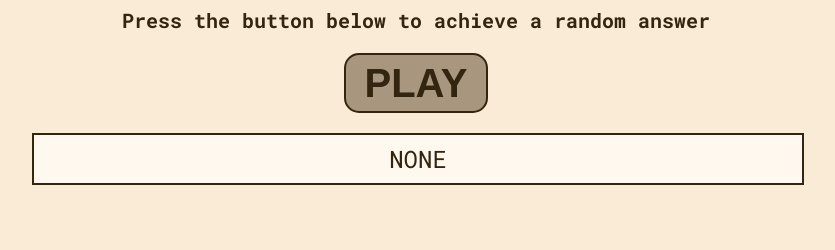
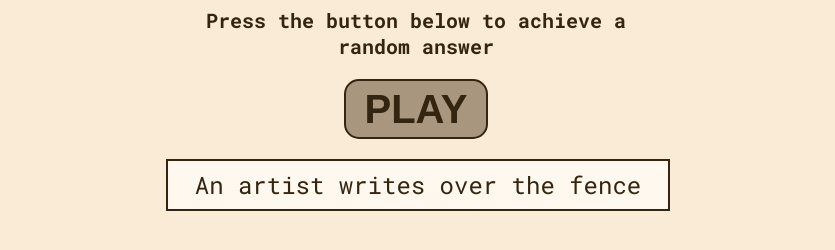
Before and after one commit to ivan-moser/random-answer, a plain HTML site: page index.html in a window 1280 px wide. Both pictures are taken after a click on the button "PLAY". Shown: the part 396-646 px from the top of the page, without its empty margins (224-1059 px from the left). Drawn offline with Linux system fonts and the light colour scheme.

Commit message:
Add: added the core of the app with javascript

```diff
--- a/app.js
+++ b/app.js
@@ -0,0 +1,14 @@
+const subject = ["The cat", "A dog", "My friend", "The teacher", "An artist"];
+const verb = ["paints", "jumps", "reads", "writes", "sings"];
+const object = ["a picture", "over the fence", "a book", "a letter", "a song"];
+
+const display = document.getElementById("answer");
+
+function randomWord(array) {
+    return Math.floor(Math.random() * array.length);
+}
+
+function generateAnswer() {
+    let answer = `${subject[randomWord(subject)]} ${verb[randomWord(verb)]} ${object[randomWord(object)]}`;
+    display.innerText = answer;
+}
--- a/index.html
+++ b/index.html
@@ -16,7 +16,7 @@
         <h1 id="title">RANDOM ANSWER</h1>
         <h3 id="subtitle">Press the button below to achieve a random answer</h3>
         <div class="button-container">
-            <button id="play-btn">PLAY</button>
+            <button id="play-btn" onclick="generateAnswer()">PLAY</button>
         </div>
         <div class="answer-container">
             <p id="answer">NONE</p>
--- a/style.css
+++ b/style.css
@@ -23,9 +23,11 @@ body, html {
 }
 
 .main-container {
+    justify-content: center;
     margin-top: 40vh;
     text-align: center;
     width: 60vw;
+    max-width: 500px;
     height: auto;
 }
 
@@ -43,6 +45,11 @@ body, html {
     border: 2px solid rgb(52, 37, 17);
     border-radius: 15px;
     cursor: pointer;
+    transition: background-color 200ms ease;
+}
+
+#play-btn:hover {
+    background-color: rgb(141, 123, 99);
 }
 
 .answer-container {
```
